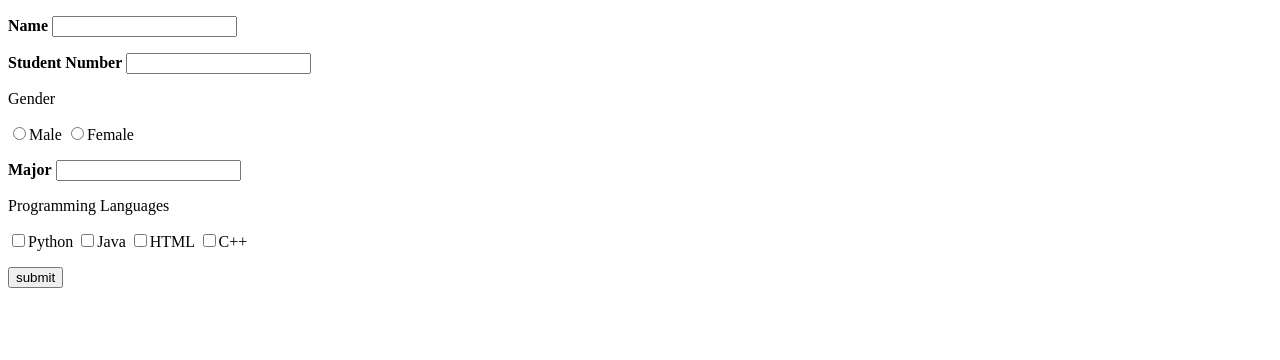
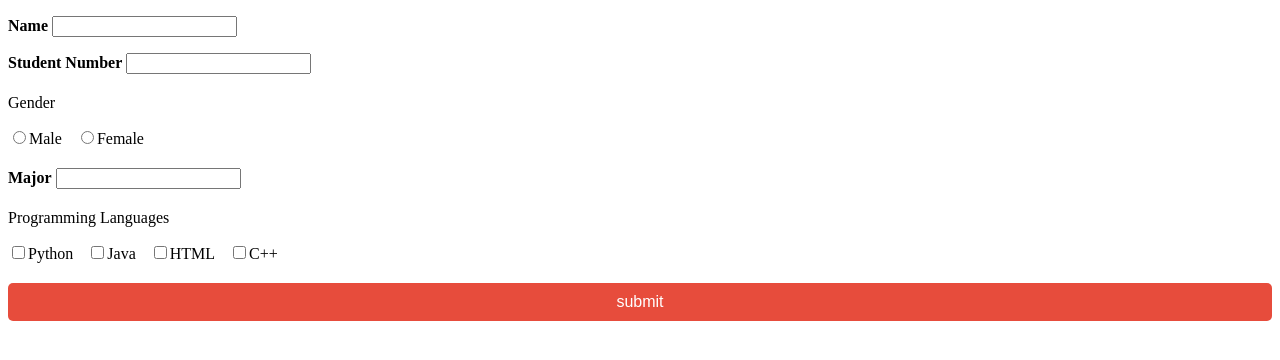
Before and after one commit to CSID-DGU/2024-2-OSSPrac-CROSS-05, a Flask app: page / in a window 1280 px wide. Shown: the top 360 px of the page. Run offline with Flask 3, Linux system fonts and the light colour scheme.

Commit message:
add style input

```diff
--- a/Subject3_1/templates/input.html
+++ b/Subject3_1/templates/input.html
@@ -2,6 +2,44 @@
 <html lang="ko">
 <head>
     <title>main page</title>
+    <style>
+        .gender, .PL_list {
+            margin: 20px 0;
+            text-align: left;
+        }
+
+        .gender label, .PL_list label {
+            display: inline-block;
+            margin-right: 10px;
+        }
+
+        .error-message {
+            color: red;
+            font-size: 12px;
+            text-align: left;
+            margin-top: 5px;
+        }
+
+        button[type='submit'] {
+            width: 100%;
+            background-color: #e74c3c;
+            color: white;
+            padding: 10px;
+            border: none;
+            border-radius: 5px;
+            font-size: 16px;
+            cursor: pointer;
+        }
+
+        button[type='submit']:hover {
+            background-color: #d43f31;
+        }
+
+        button[type='submit']:disabled {
+            background-color: #ccc;
+            cursor: not-allowed;
+        }
+    </style>
     <script>
         // 필수 입력 필드가 제대로 입력되었는지 확인
         function validateForm(){
```
